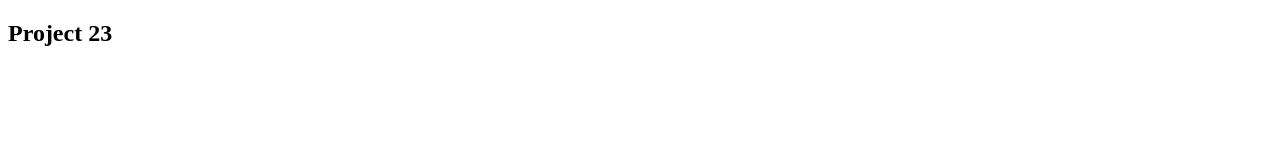
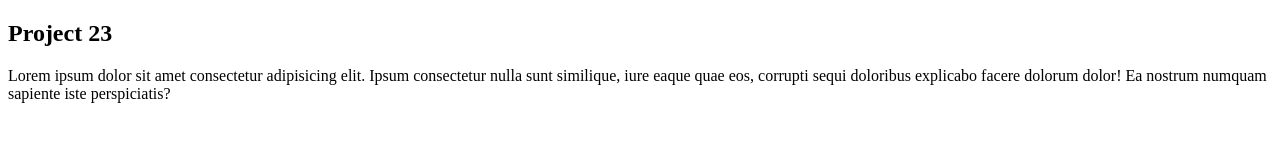
Before and after one commit to sultonqulnd/project-23, a plain HTML site: page index.html in a window 1280 px wide. Drawn offline with Linux system fonts and the light colour scheme.

Commit message:
paragraph added

```diff
--- a/index.html
+++ b/index.html
@@ -8,5 +8,11 @@
   </head>
   <body>
     <h2>Project 23</h2>
+    <p>
+      Lorem ipsum dolor sit amet consectetur adipisicing elit. Ipsum consectetur
+      nulla sunt similique, iure eaque quae eos, corrupti sequi doloribus
+      explicabo facere dolorum dolor! Ea nostrum numquam sapiente iste
+      perspiciatis?
+    </p>
   </body>
 </html>
```
